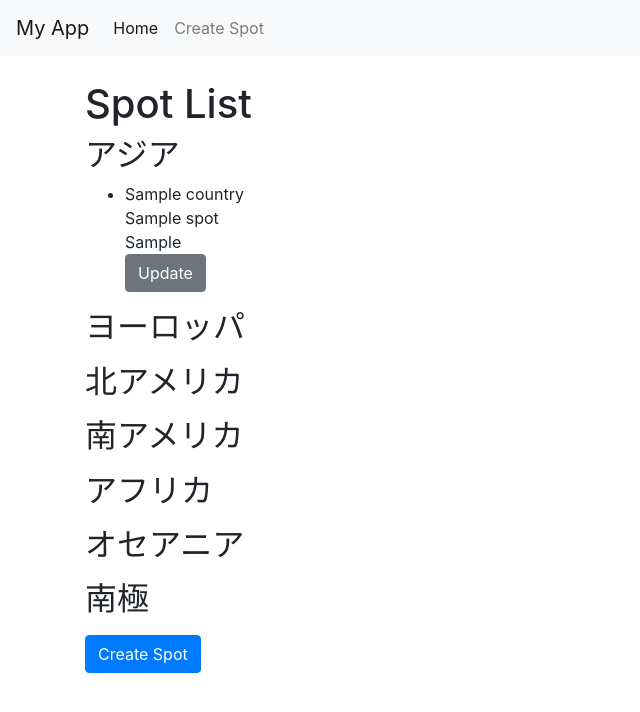
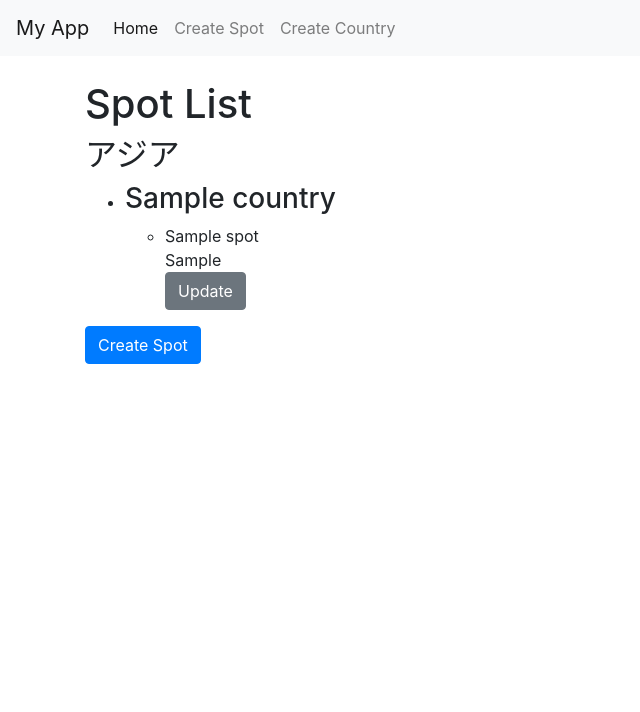
Before and after one commit to s-iyo/App, a Django app: page /myapp/spot/list/ in a window 1280 px wide. Shown: the top 712 px of the page, without its empty margins (0-640 px from the left). Run offline with Django 5.2, Linux system fonts and the light colour scheme; data comes from the database, SQL or seed files in the repository; tables that the repository leaves empty hold one stand-in row (values such as "Sample post"); some libraries are stand-ins or nearby versions.

Commit message:
エリアー国ごとにリスト化

```diff
--- a/django_basic/myapp/views.py
+++ b/django_basic/myapp/views.py
@@ -9,6 +9,7 @@ from .forms import SpotForm
 from django.shortcuts import render, redirect
 from .forms import SpotForm
 from .models import Spot, Area
+from collections import defaultdict
 
 def spot_create(request):
     if request.method == 'POST':
@@ -51,13 +52,35 @@ def country_create(request):
     return render(request, 'myapp/country_create.html', {'form': form})
 
 def spot_list(request):
-    areas = Area.objects.all()
-    spots_by_area = {}
-    for area in areas:
-        spots_by_area[area] = Spot.objects.filter(country__area=area).select_related('country__area')
+    spots_by_area = defaultdict(lambda: defaultdict(list))
+    spots = Spot.objects.all().select_related('country__area')
+
+    for spot in spots:
+        area = spot.country.area
+        country = spot.country
+        spots_by_area[area][country].append(spot)
+
+    # テンプレートで扱いやすい形式にデータを変換
+    areas_data = []
+    for area, countries in spots_by_area.items():
+        countries_data = []
+        for country, spots in countries.items():
+            countries_data.append({
+                'country': country,
+                'spots': spots,
+            })
+        # 国名でソート
+        countries_data.sort(key=lambda x: x['country'].name)
+        areas_data.append({
+            'area': area,
+            'countries': countries_data,
+        })
+
+    # エリア名でソート
+    areas_data.sort(key=lambda x: x['area'].name)
 
     context = {
-        'spots_by_area': spots_by_area,
+        'areas_data': areas_data,
     }
     return render(request, 'myapp/spot_list.html', context)
 
--- a/django_basic/templates/myapp/base.html
+++ b/django_basic/templates/myapp/base.html
@@ -20,6 +20,9 @@
                 <li class="nav-item">
                     <a class="nav-link" href="{% url 'myapp:spot_create' %}">Create Spot</a>
                 </li>
+                <li class="nav-item">
+                    <a class="nav-link" href="{% url 'myapp:country_create' %}">Create Country</a>
+                </li>
             </ul>
         </div>
     </nav>
--- a/django_basic/templates/myapp/spot_list.html
+++ b/django_basic/templates/myapp/spot_list.html
@@ -5,17 +5,23 @@
 {% block content %}
     <h1>Spot List</h1>
 
-    {% for area, spots in spots_by_area.items %}
-        <h2>{{ area.name }}</h2>
+    {% for area_data in areas_data %}
+        <h2>{{ area_data.area.name }}</h2>
         <ul>
-            {% for spot in spots %}
+            {% for country_data in area_data.countries %}
                 <li>
-                    <a>
-                        {{ spot.country.name }}<br>
-                        {{ spot.name }}<br>
-                        {{ spot.information }}<br>
-                    </a>
-                    <a href="{% url 'myapp:spot_update' pk=spot.pk %}" class="btn btn-secondary">Update</a>
+                    <h3>{{ country_data.country.name }}</h3>
+                    <ul>
+                        {% for spot in country_data.spots %}
+                            <li>
+                                <a>
+                                    {{ spot.name }}<br>
+                                    {{ spot.information }}<br>
+                                </a>
+                                <a href="{% url 'myapp:spot_update' pk=spot.pk %}" class="btn btn-secondary">Update</a>
+                            </li>
+                        {% endfor %}
+                    </ul>
                 </li>
             {% endfor %}
         </ul>
```
